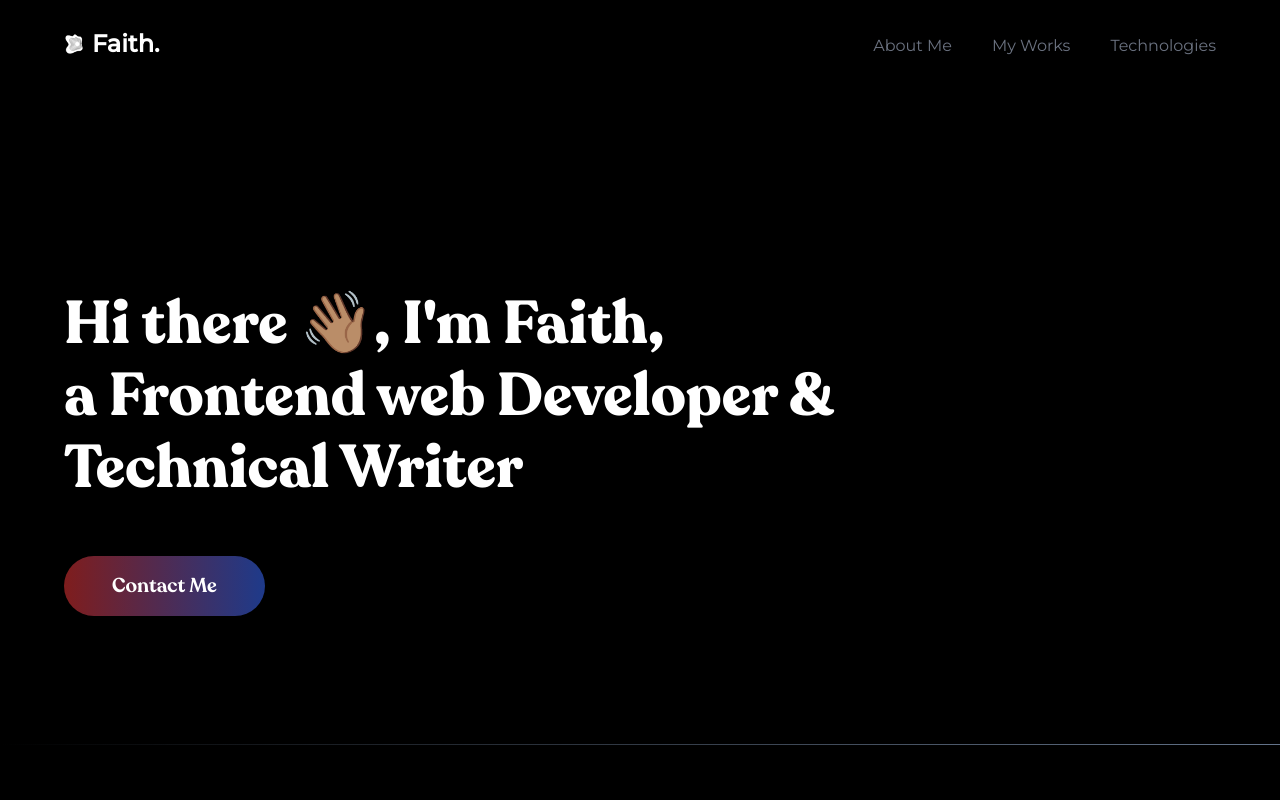
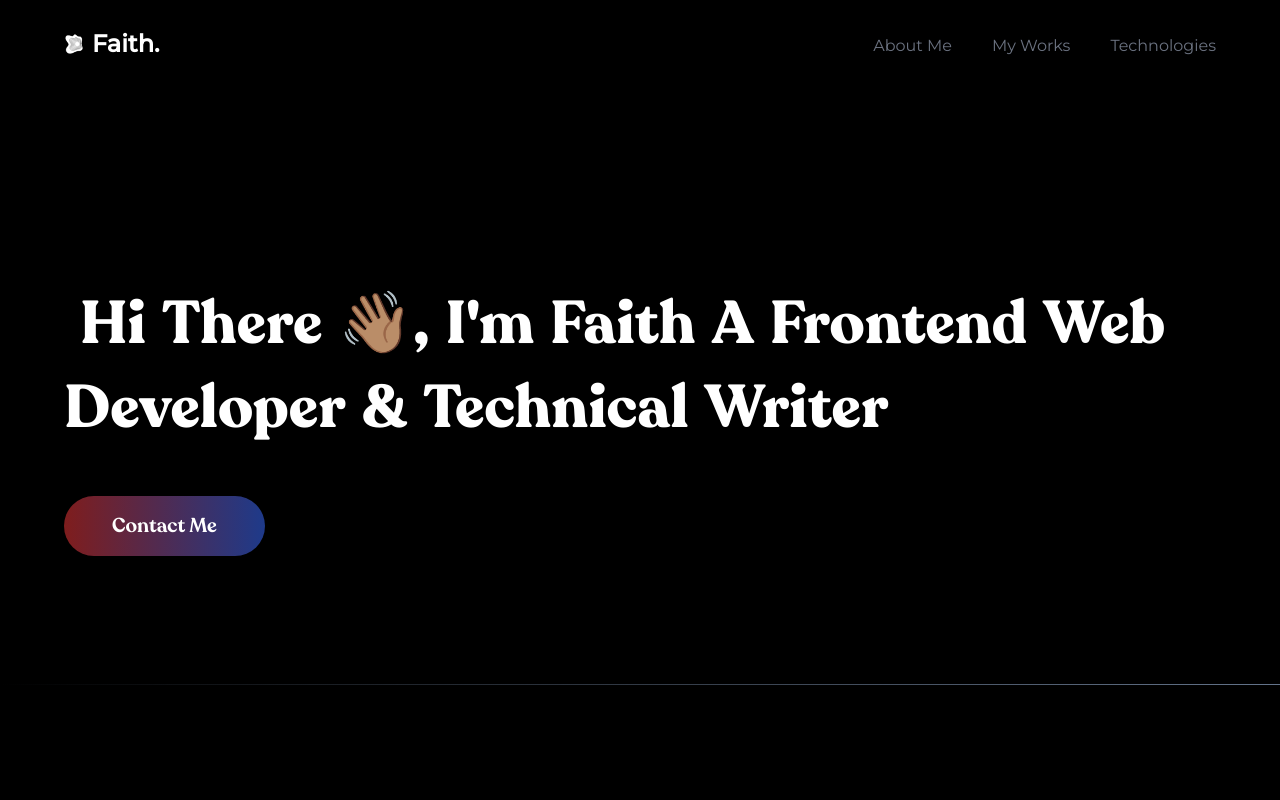
Before and after one commit to Faithyyyyy/My-Portfolio, a React (Vite) app: page / in a window 1280 px wide. Shown: the top 800 px of the page. Built offline with nearby package versions, Linux system fonts and the light colour scheme.

Commit message:
hero text animation done

```diff
--- a/package.json
+++ b/package.json
@@ -14,7 +14,8 @@
     "react": "^18.2.0",
     "react-dom": "^18.2.0",
     "react-icons": "^4.8.0",
-    "react-router-dom": "^6.9.0"
+    "react-router-dom": "^6.9.0",
+    "react-scroll": "^1.8.9"
   },
   "devDependencies": {
     "@types/react": "^18.0.28",
--- a/src/Components/HeroSection.jsx
+++ b/src/Components/HeroSection.jsx
@@ -1,7 +1,38 @@
-// import "./fonts/Recoleta-Bold.woff2";
+import { motion } from "framer-motion";
 import "../fonts/Recoleta-Bold.woff2";
 function Hero({ navIcon }) {
   console.log(navIcon);
+  const text1 = ` Hi there 👋🏽, i'm Faith a Frontend web Developer & Technical Writer`;
+  const words = text1.split(" ");
+  console.log(words);
+  // const text2 = `a Frontend web Developer & Technical Writer`;
+  const container = {
+    hidden: { opacity: 0 },
+    visible: (i = 1) => ({
+      opacity: 1,
+      transition: { staggerChildren: 0.1, delayChildren: 0.1 * i },
+    }),
+  };
+  const child = {
+    visible: {
+      opacity: 1,
+      y: 0,
+      transition: {
+        type: "spring",
+        damping: 12,
+        stiffness: 100,
+      },
+    },
+    hidden: {
+      opacity: 0,
+      y: 20,
+      transition: {
+        type: "spring",
+        damping: 12,
+        stiffness: 100,
+      },
+    },
+  };
   return (
     <>
       <main
@@ -9,17 +40,20 @@ function Hero({ navIcon }) {
           navIcon ? "overflow-hidden " : ""
         } ${navIcon ? "h-[800px]" : ""}`}
       >
-        <h1 className="font-[Recoleta] font-[900] text-4xl sm:text-5xl md:text-6xl leading-[1.3] sm:leading-[1.3] md:leading-[1.4] xl:leading-[1.2]  max-w-4xl mb-3">
-          <span>Hi there 👋🏽, I'm Faith,</span>
-          <span className="block">
-            a Frontend web Developer & Technical Writer
-          </span>
-        </h1>
-        {/* <p className="leading-[1.6] lg:leading-[1.7] font-openSans max-w-4xl text-lg lg:text-[22px] font-normal">
-          Hi there 👋🏽. I'm Faith Oloninayin, a product designer with 3+ years of
-          experience, creating digital experiences that make both users and
-          businesses happy.
-        </p> */}
+        <motion.div variants={container} initial="hidden" animate="visible">
+          {words.map((word, index) => {
+            return (
+              <motion.h1
+                variants={child}
+                className="font-[Recoleta] font-[900] text-4xl sm:text-5xl md:text-6xl leading-[1.3] sm:leading-[1.3] md:leading-[1.4] xl:leading-[1.2]  max-w-4xl mb-3 capitalize inline-block text-white mr-4"
+                key={index}
+              >
+                {word}
+              </motion.h1>
+            );
+          })}
+        </motion.div>
+
         <button className="font-[Recoleta] text-lg mt-10 lg:text-xl font-semibold bg-gradient-to-r from-red-900 to-blue-900 px-8 text-white md:px-12 rounded-full py-4 cta">
           Contact Me
         </button>
--- a/src/Components/Navbar.jsx
+++ b/src/Components/Navbar.jsx
@@ -1,6 +1,7 @@
 import logo from "../assets/my-logo.svg";
 import { useState } from "react";
-import { Link, NavLink } from "react-router-dom";
+import { NavLink } from "react-router-dom";
+import { Link } from "react-scroll";
 function Navbar({ handleNav, navIcon }) {
   const [toggle, setToggle] = useState(false);
   const [closeNavbar, setcloseNavbar] = useState(false);
@@ -44,12 +45,14 @@ function Navbar({ handleNav, navIcon }) {
               >
                 About Me
               </NavLink>
+              <Link to="projects" smooth={true} duration={500}>
                 <NavLink
                   to="houses"
                   className="navlink overflow-hidden font- text-gray-500 hover:text-[#d87093]"
                 >
                   My Works
                 </NavLink>
+              </Link>
               <NavLink
                 to="houses"
                 className=" navlink overflow-hidden font- text-gray-500 hover:text-[#d87093]"
```
Also changed, not shown: 1 other file (tests, documents, lock files or other folders). Lines whose indentation alone changed are shown as unchanged.
